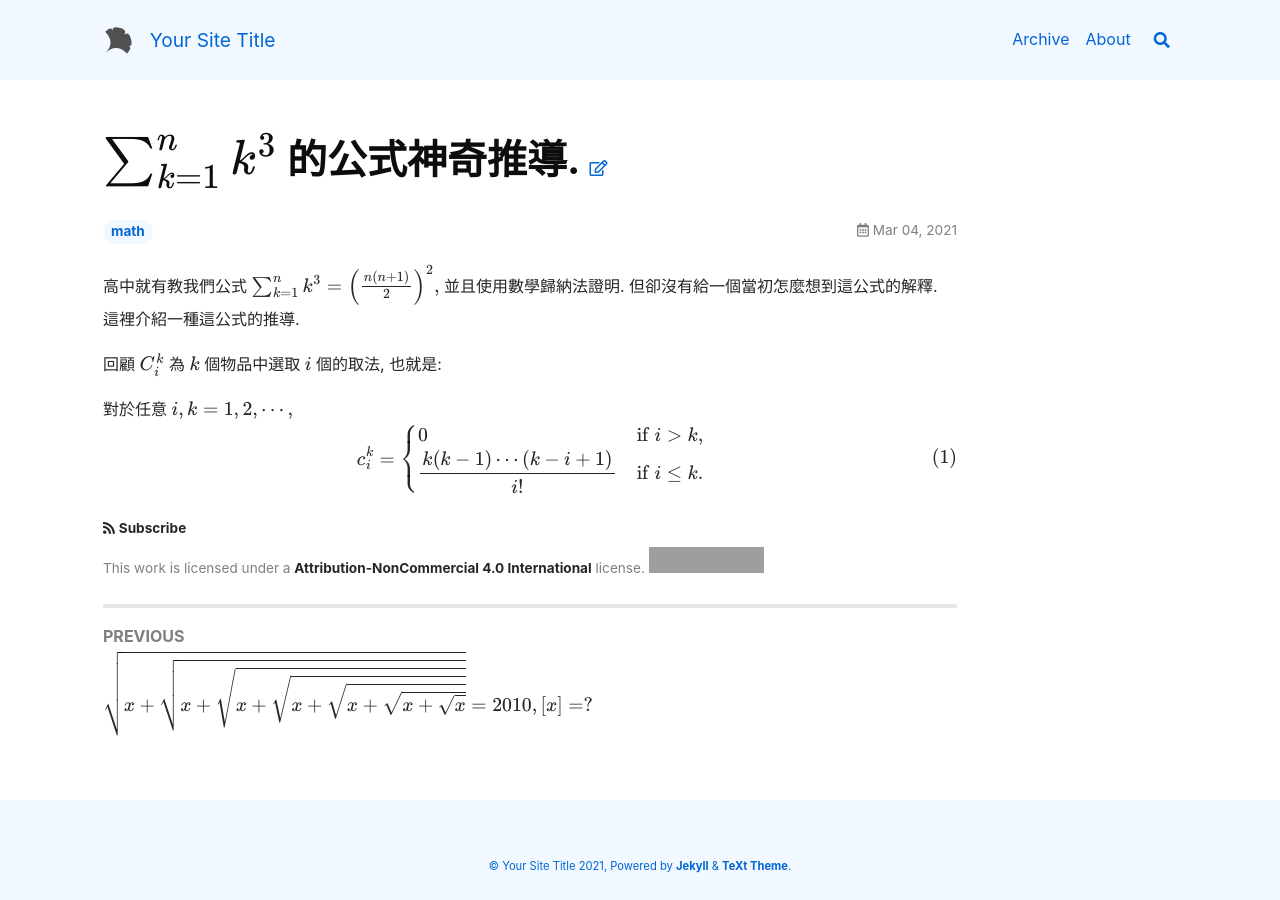
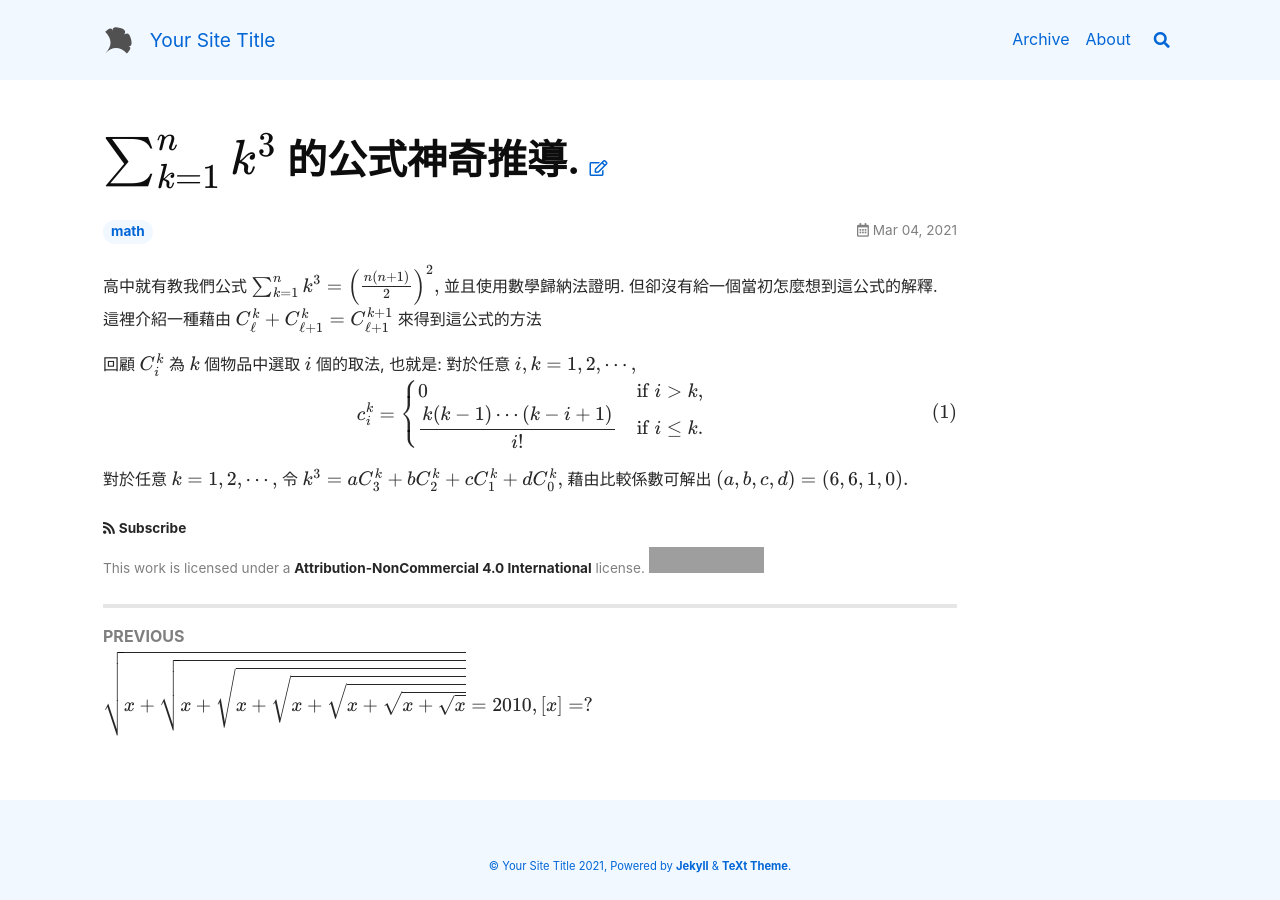
Before and after one commit to ChoCho66/ChoCho66.github.io, a Jekyll site: the page built from _posts/2021-03-04-sum_k_pow3.md, in a window 1280 px wide. Built offline with Jekyll 4.4.1, drawn with Linux system fonts in a browser that asks for light colours; nearby versions of some CDN libraries; formulas are drawn with MathJax 3; grey boxes are pictures that could not be loaded.

Commit message:
20210304

```diff
--- a/_posts/2021-03-04-sum_k_pow3.md
+++ b/_posts/2021-03-04-sum_k_pow3.md
@@ -9,10 +9,11 @@ $$
 $$
 並且使用數學歸納法證明.
 但卻沒有給一個當初怎麼想到這公式的解釋.
-這裡介紹一種這公式的推導.
+這裡介紹一種藉由
+$C_\ell^k+C_{\ell+1}^k = C_{\ell+1}^{k+1}$
+來得到這公式的方法
 
 回顧 $C^k_i$ 為 $k$ 個物品中選取 $i$ 個的取法, 也就是:
-
 對於任意 $i,k=1,2, \cdots,$
 $$
 \begin{align}
@@ -24,6 +25,9 @@ c^k_i =
 \end{align}
 $$
 
+對於任意 $k=1,2, \cdots,$
+令 $k^3=aC_3^k+bC_2^k+cC_1^k+dC_0^k,$
+藉由比較係數可解出 $(a,b,c,d)=(6,6,1,0).$
 
 
 <!--more-->
```
